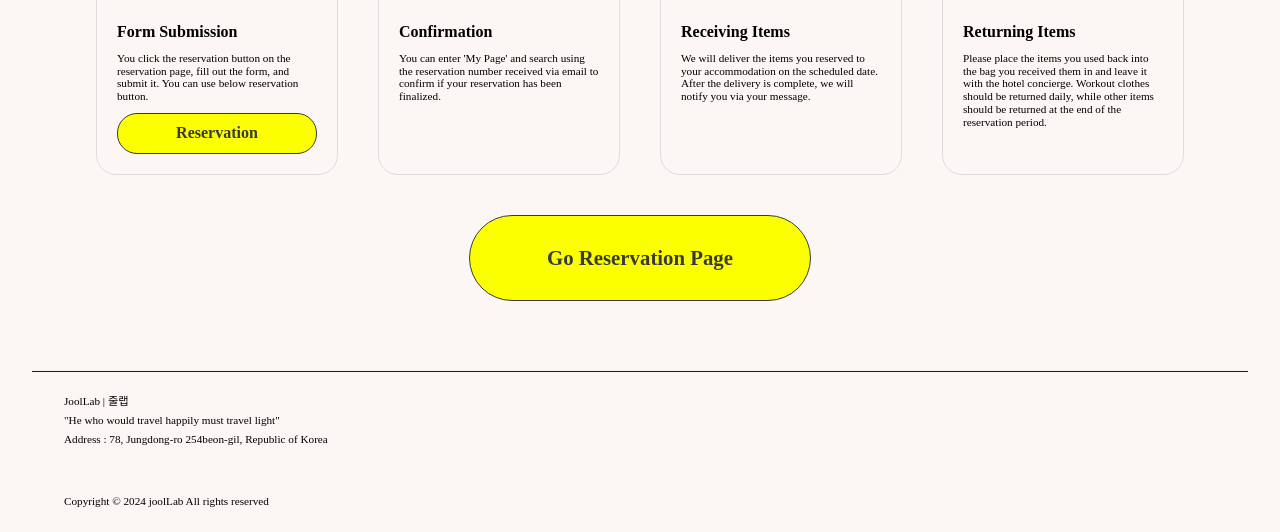
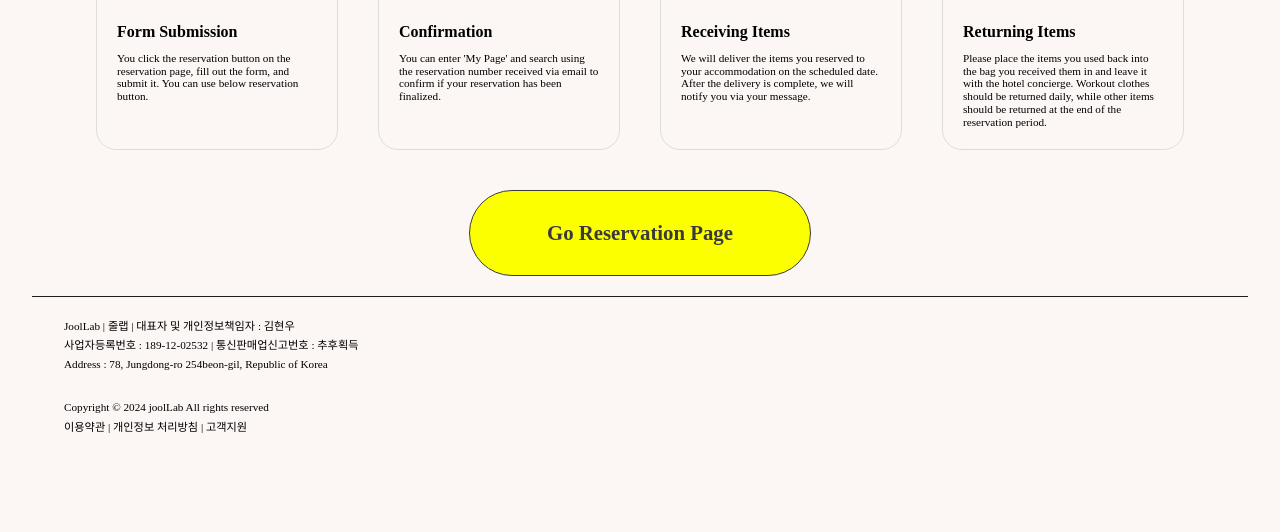
Before and after one commit to khw0512/jool-booking, a Django app: page / in a window 1280 px wide. Shown: the part 1000-1532 px from the top of the page. After the commit the page ends 1433 px from the top, so only its background shows below. Run offline with Django 4.2, Linux system fonts and the light colour scheme; some libraries are stand-ins or nearby versions; some web fonts are replaced.

Commit message:
2407252011

```diff
--- a/static/css/sterna.css
+++ b/static/css/sterna.css
@@ -505,7 +505,7 @@ img {
 }
 
 .reserv-img {
-    max-width:200px;
+    max-width:400px;
     margin:0 30px 0 30px;
 }
 
@@ -670,6 +670,10 @@ img {
   margin-left:45%;
   top: 50vh;
   transform: translateY(-50%);
+}
+
+#mainp-reserv-button{
+    display: none;
 }
 
 
@@ -903,6 +907,10 @@ img {
         font-size: 1.2rem;
     }
 
+    #mainp-reserv-button{
+        display:contents;
+}
+
 }
 
 /* ------------ MEDIA END -------------- */
--- a/templates/backup/footer.html
+++ b/templates/backup/footer.html
@@ -4,9 +4,10 @@
   </div>
   <div class="footer_div">
     <div>
-      <p class="footer_line">JoolLab | 줄랩</p>
-      <p class="footer_line">"He who would travel happily must travel light"</p>
+      <p class="footer_line">JoolLab | 줄랩 | 대표자 및 개인정보책임자 : 김현우</p>
+      <p class="footer_line">사업자등록번호 : 189-12-02532 | 통신판매업신고번호 : 추후획득</p>
       <p class="footer_line">Address : 78, Jungdong-ro 254beon-gil, Republic of Korea</p>
+      <p class="footer_line">이용약관 | 개인정보처리방침 | 고객지원</p>
     </div>
     <div>
       <p class="footer_line">Copyright © 2024 joolLab All rights reserved</p>
--- a/templates/base.html
+++ b/templates/base.html
@@ -156,19 +156,20 @@
   </body>
   <footer>
     <div class="tocenter">
-      <div class="pc-space"></div>
       <div class="depart-line"></div>
     </div>
     <div class="footer_div">
       <div>
-        <p class="footer_line">JoolLab | 줄랩</p>
-        <p class="footer_line">"He who would travel happily must travel light"</p>
+        <p class="footer_line">JoolLab | 줄랩 | 대표자 및 개인정보책임자 : 김현우</p>
+        <p class="footer_line">사업자등록번호 : 189-12-02532 | 통신판매업신고번호 : 추후획득</p>
         <p class="footer_line">Address : 78, Jungdong-ro 254beon-gil, Republic of Korea</p>
       </div>
       <div>
         <p class="footer_line">Copyright © 2024 joolLab All rights reserved</p>
         <div>
-          <!--p class="footer_line"> 개인정보 처리방침 | 약관 | 판매 및 환불 | 법적 고지 | 사이트 맵 </p-->
+          <p class="footer_line">
+            이용약관 | 개인정보 처리방침 | 고객지원
+          </p>
         </div>
       </div>
     </div>
--- a/templates/sterna.html
+++ b/templates/sterna.html
@@ -45,7 +45,7 @@
             <div class="card-title">Form Submission</div>
             <div class="card-desc">You click the reservation button on the reservation page, fill out the form, and submit it. You can use below reservation button.</div>
             <div style="height:10px;"></div>
-            <a href="{% url "reservation:book" %}">
+            <a id="mainp-reserv-button" href="{% url "reservation:book" %}">
               <div class="card-button fade-in">Reservation</div>
             </a>
           </div>
```
Also changed, not shown: templates/book.html (+6 -4 lines), templates/check.html (+5 -3 lines), templates/contact.html (+5 -3 lines), templates/mypage.html (+5 -3 lines), templates/payment/pay_mypage.html (+5 -3 lines), templates/payment/pay_result.html (+5 -3 lines), static/img/baggage.png (deleted), static/img/clothes.png (deleted), static/img/group_22.png (deleted), static/img/sterun-1.png (deleted), static/img/sterun-2.png (deleted), static/img/sterun-logo-1.png (deleted), 1 other file.
